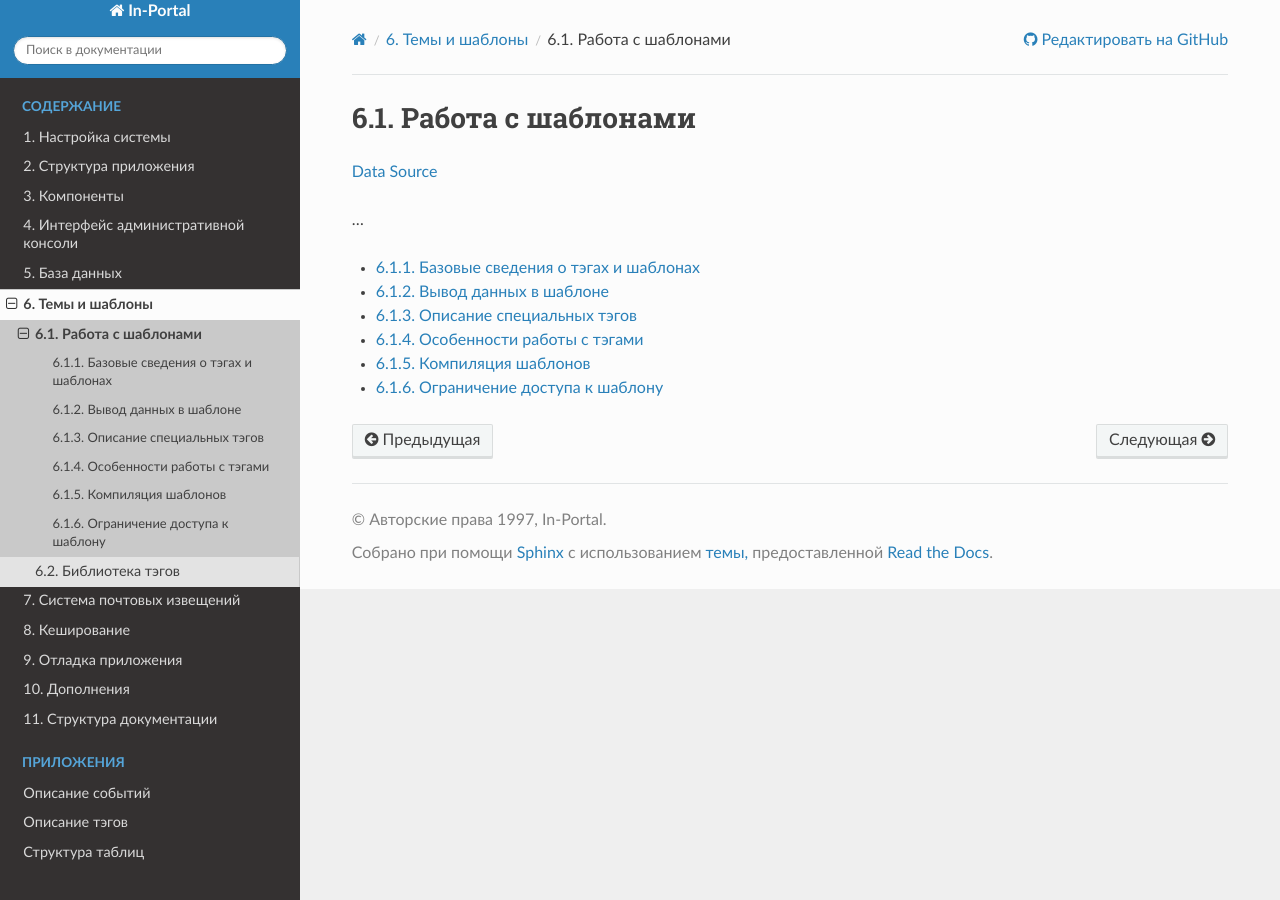
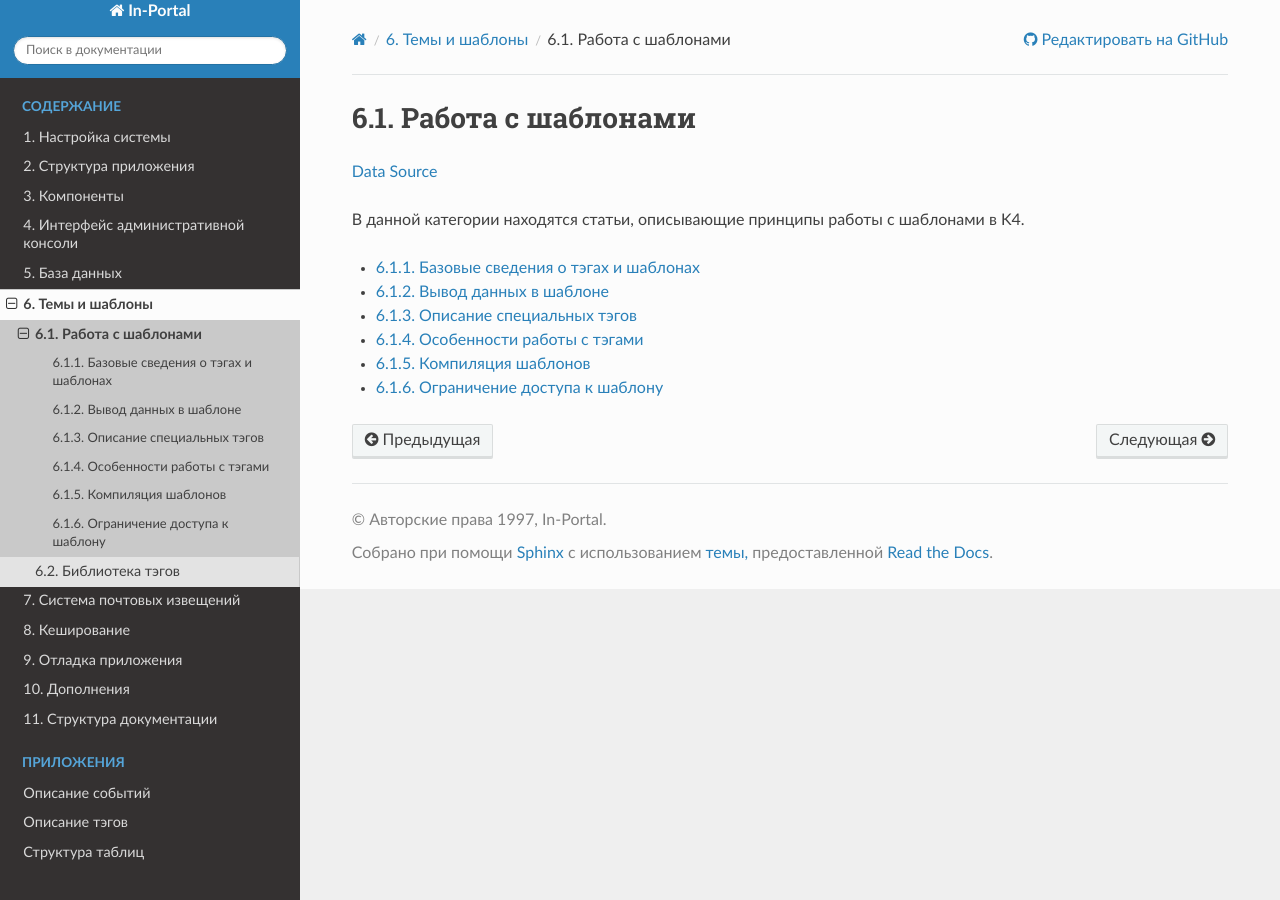
Before and after one commit to in-portal/guide-ru, a Sphinx documentation site: the page built from docs/themes_and_templates/working_with_templates.rst, in a window 1280 px wide. Built offline with Sphinx 7.4.7 and the Read the Docs theme 3.1.0, drawn with Linux system fonts in a browser that asks for light colours.

Commit message:
Integrated "/themes_and_templates/working_with_templates.rst"

```diff
--- a/docs/themes_and_templates/working_with_templates.rst
+++ b/docs/themes_and_templates/working_with_templates.rst
@@ -2,7 +2,7 @@
 ******************
 `Data Source`_
 
-...
+В данной категории находятся статьи, описывающие принципы работы с шаблонами в K4.
 
 .. toctree::
    :maxdepth: 1
```
